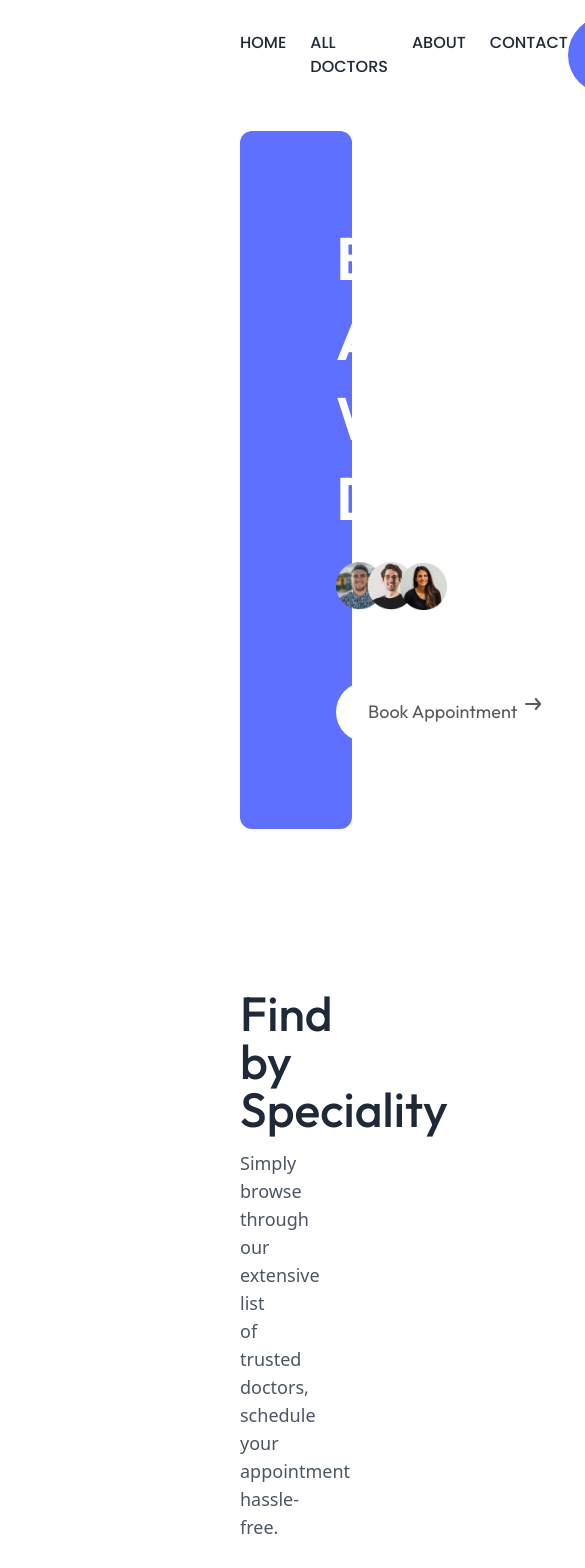
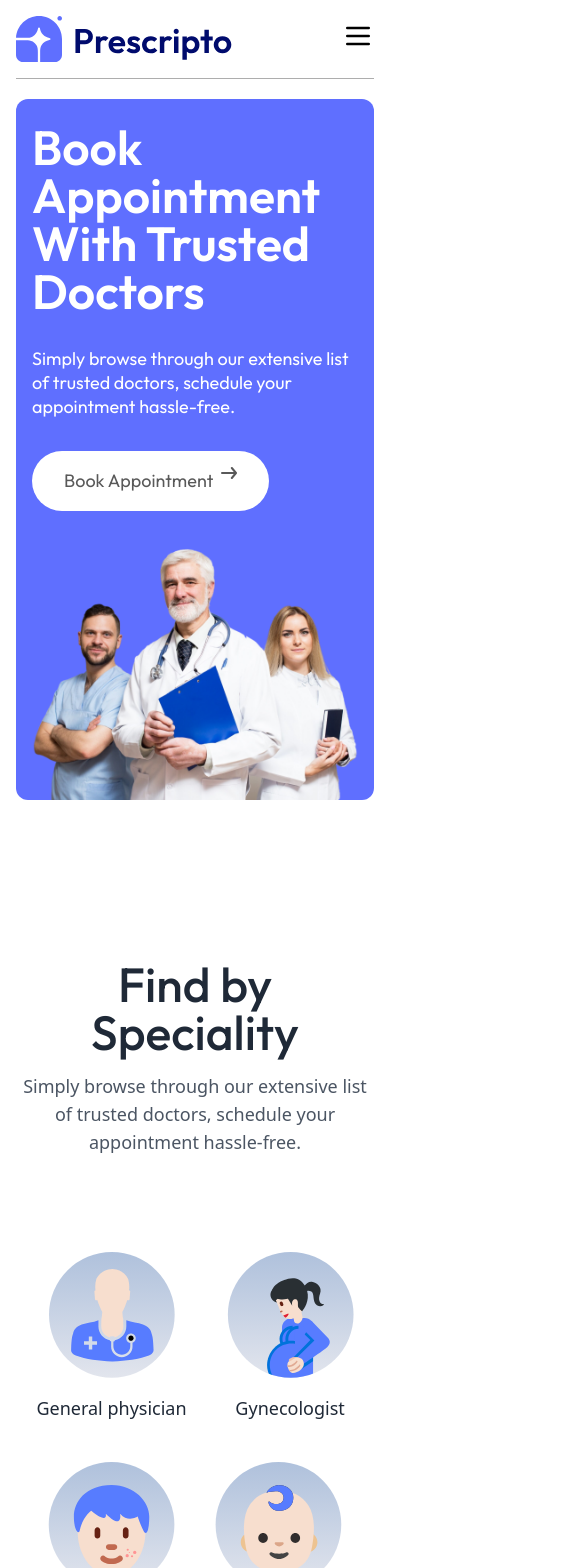
Before and after one commit to ahmadrgul/prescripto, a React (Vite) app in the folder frontend/: page / in a window 390 px wide. Shown: the top 1568 px of the page, 585 px wide, since content can reach past the window. Built offline with nearby package versions, Linux system fonts and the light colour scheme.

Commit message:
mobile responsive homepage

```diff
--- a/frontend/src/App.jsx
+++ b/frontend/src/App.jsx
@@ -4,7 +4,7 @@ import Home from './pages/Home';
 
 const App = () => {
   return (
-    <div className='px-60'>
+    <div className='max-w-fit mx-auto px-4 sm:px-8 md:px-20 lg:px-32 xl:px-60'>
       <Nav />
       <Home />
       <Footer />
--- a/frontend/src/assets/assets_frontend/assets.js
+++ b/frontend/src/assets/assets_frontend/assets.js
@@ -36,6 +36,7 @@ import General_physician from './General_physician.svg'
 import Gynecologist from './Gynecologist.svg'
 import Neurologist from './Neurologist.svg'
 import Pediatricians from './Pediatricians.svg'
+import burger_menu from './burger_menu.svg'
 
 
 export const assets = {
@@ -55,7 +56,8 @@ export const assets = {
     dropdown_icon,
     upload_icon,
     stripe_logo,
-    razorpay_logo
+    razorpay_logo,
+    burger_menu,
 }
 
 export const specialityData = [
--- a/frontend/src/components/CTA.jsx
+++ b/frontend/src/components/CTA.jsx
@@ -3,10 +3,10 @@ import Button from './Button';
 
 const CTA = () => {
   return (
-    <div className="w-full my-40 flex bg-primary h-[455px] rounded-xl px-24">
-        <div className='h-full'>
+    <div className="flex flex-col md:flex-row w-full my-40 bg-primary h-fit md:h-[455px] rounded-xl md:px-24">
+        <div className='h-full p-4'>
             <div className='h-full flex flex-col justify-center gap-6'>
-                <h1 className="text-6xl font-semibold text-white font-outfit leading-20">Book Appointment With 100+ Trusted Doctors</h1>
+                <h1 className="text-4xl md:text-6xl font-semibold text-white font-outfit leading-10 md:leading-20">Book Appointment With 100+ Trusted Doctors</h1>
                 <Button
                     text="Create Account"
                     bgColor="white"
@@ -14,10 +14,10 @@ const CTA = () => {
                 />
             </div>
         </div>
-        <div className='flex items-end w-2/3'>
+        <div className='flex items-end w-full md:w-2/3'>
             <img
                 src={appointment_img}
-                className='h-[529px]'
+                className='md:h-[529px]'
             />
         </div>
     </div>
--- a/frontend/src/components/Footer.jsx
+++ b/frontend/src/components/Footer.jsx
@@ -2,8 +2,8 @@ import logo from '../assets/assets_frontend/logo.svg'
 
 const Footer = () => {
   return (
-    <footer className=''>
-        <div className='flex py-10 w-full justify-between gap-20 font-outfit border-b border-[#ADADAD]'>
+    <footer>
+        <div className='flex flex-col md:flex-row py-10 w-full justify-between gap-20 font-outfit border-b border-[#ADADAD]'>
             <div className='w-full'>
                 <img
                     src={logo}
--- a/frontend/src/components/Hero.jsx
+++ b/frontend/src/components/Hero.jsx
@@ -4,14 +4,14 @@ import CTAButton from './CTAButton';
 
 const Hero = () => {
   return (
-    <div className="w-full flex gap-6 bg-primary h-[698px] rounded-xl mt-5 pl-24 pr-4">
-        <div className='h-full'>
-            <div className='h-full flex flex-col justify-center gap-6'>
-                <h1 className="text-6xl font-semibold text-white font-outfit leading-20">Book Appointment With Trusted Doctors</h1>
-                <div className='flex gap-4'>
+    <div className="w-full pt-6 md:pt-0 justify-between flex flex-col md:flex-row gap-6 bg-primary h-fit md:h-[698px] rounded-xl mt-5 pl-4 sm:pl-8 md:pl-12 lg:pl-24 pr-4">
+        <div className=''>
+            <div className='h-full flex flex-col justify-center gap-8'>
+                <h1 className="text-5xl md:text-6xl font-semibold text-white font-outfit leading-12 md:leading-20">Book Appointment With Trusted Doctors</h1>
+                <div className='flex items-center gap-4'>
                     <img
                         src={group_profiles}
-                        className='h-12'
+                        className='h-12 hidden sm:block'
                     />
                     <p className='font-outfit text-lg text-white leading-6'>Simply browse through our extensive list of trusted doctors, schedule your appointment hassle-free.</p>
                 </div>
--- a/frontend/src/components/Nav.jsx
+++ b/frontend/src/components/Nav.jsx
@@ -1,5 +1,6 @@
 import logo from '../assets/assets_frontend/logo.svg';
 import Button from './Button';
+import { assets } from '../assets/assets_frontend/assets';
 
 const Nav = () => {
   return (
@@ -11,7 +12,7 @@ const Nav = () => {
                 className='object-contain'
             />
         </div>
-        <div>
+        <div className='hidden md:block'>
             <ul className='flex gap-6 text-[16px] text-[#1F2937] font-medium font-poppins'>
                 <li><a href="/">HOME</a></li>
                 <li><a href="/doctors">ALL DOCTORS</a></li>
@@ -19,13 +20,21 @@ const Nav = () => {
                 <li><a href="/contact">CONTACT</a></li>
             </ul>
         </div>
-        <div>
+        <div className='hidden md:block'>
             <Button
                 text="Create Account"
                 bgColor="primary"
                 textColor="white"
             />
         </div>
+        <div className='md:hidden'>
+            <button className='text-2xl text-[#1F2937]'>
+                <img
+                    src={assets.burger_menu}
+                    className='size-8'
+                />
+            </button>
+        </div>
     </nav>
   )
 }
--- a/frontend/src/components/Speciality.jsx
+++ b/frontend/src/components/Speciality.jsx
@@ -3,11 +3,11 @@ import { specialityData } from '../assets/assets_frontend/assets';
 const Speciality = () => {
   return (
     <div className="flex flex-col items-center gap-20 my-40">
-      <div className="text-center w-2/5 ">
+      <div className="text-center max-w-prose">
         <h2 className="text-[#1F2937] text-5xl font-medium font-outfit mb-4">Find by Speciality</h2>
         <p className="text-[#4B5563] text-lg">Simply browse through our extensive list of trusted doctors, schedule your appointment hassle-free.</p>
       </div>
-      <div className='flex gap-2'>
+      <div className='flex flex-wrap justify-center gap-2'>
         {
           specialityData.map((speciality, index) => (
             <div key={index} className="flex flex-col items-center justify-center gap-4 p-4">
--- a/frontend/src/components/TopDocs.jsx
+++ b/frontend/src/components/TopDocs.jsx
@@ -4,14 +4,14 @@ import Button from "./Button";
 
 const TopDocs = () => {
   return (
-    <div className="my-40">
+    <div className="my-40 ">
         <div className="flex flex-col items-center gap-20">
-            <div className="text-center w-2/5 ">
+            <div className="text-center ">
                 <h2 className="text-[#1F2937] text-5xl font-medium font-outfit mb-4">Top Doctors to Book</h2>
                 <p className="text-[#4B5563] text-lg">Simply browse through our extensive list of trusted doctors.</p>
             </div>
         </div>
-        <div className="grid grid-cols-[repeat(auto-fit,minmax(18rem,1fr))] gap-10 mt-20">
+        <div className="grid place-items-center grid-cols-[repeat(auto-fit,minmax(18rem,1fr))] gap-10 mt-20">
             {
                 doctors.map((doctor, index) => (
                     <DoctorCard
```
Also changed, not shown: frontend/src/assets/assets_frontend/burger_menu.svg (added).
